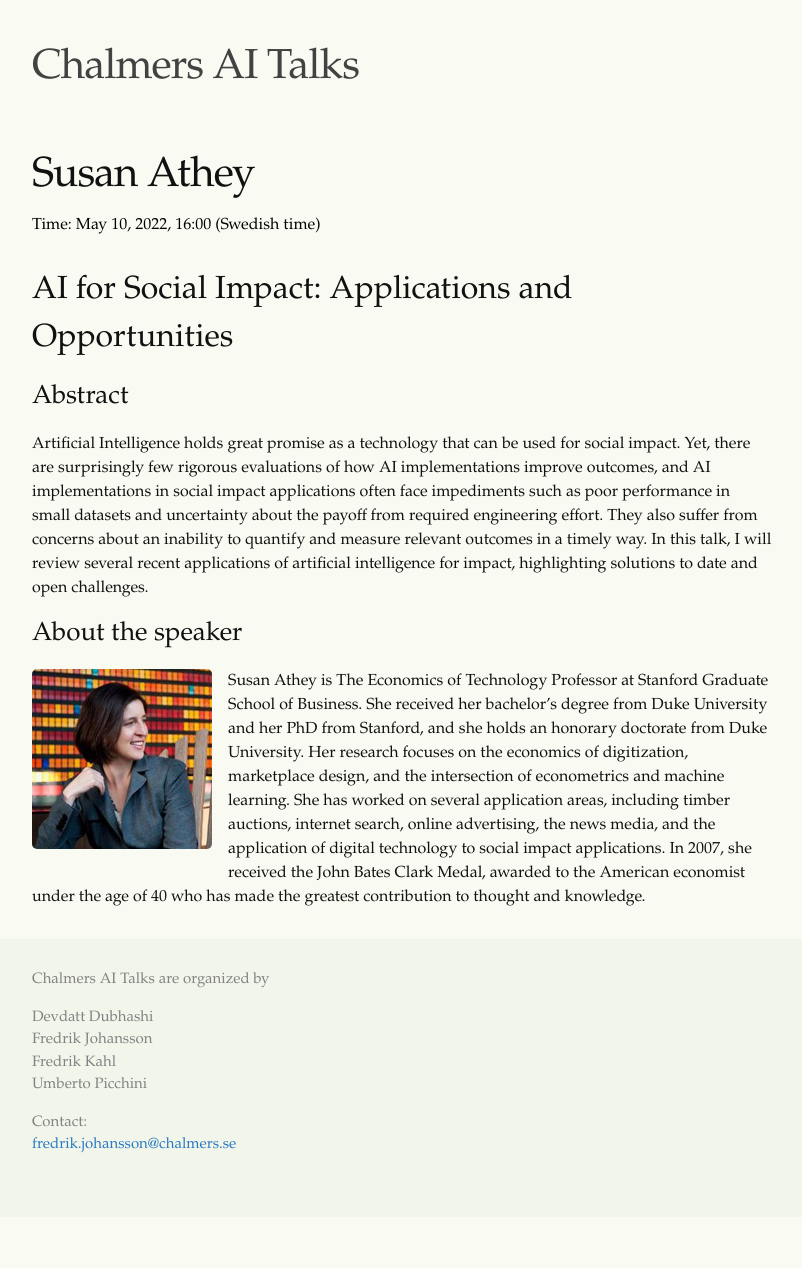
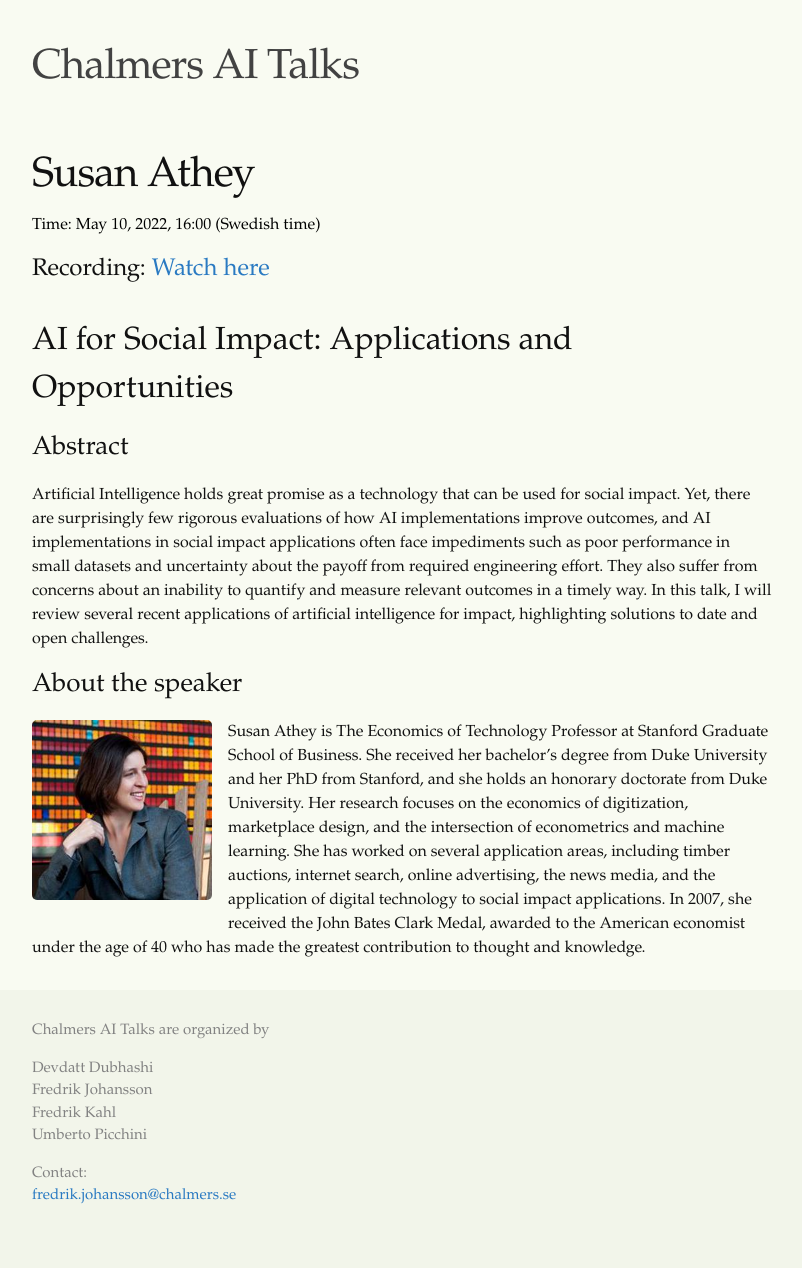
Before and after one commit to aitalks-se/aitalks-se.github.io, a Jekyll site: the page built from _posts/2022-05-10-susan-athey.markdown, in a window 1280 px wide. Shown: the whole page, without its empty margins (238-1040 px from the left). Built offline with Jekyll 4.4.1, drawn with Linux system fonts in a browser that asks for light colours; before the commit the page ends 1217 px from its top, so only the background shows below that; some of the changed lines change nothing that is shown.

Commit message:
athey link

```diff
--- a/_posts/2022-05-10-susan-athey.markdown
+++ b/_posts/2022-05-10-susan-athey.markdown
@@ -7,6 +7,7 @@ datenotset: false
 categories: aitalks
 image: assets/speakers/athey.jpeg
 zoom: https://ui.ungpd.com/Surveys/0649eac3-12ec-4d41-a640-d20a7d4e82f7
+recording: https://www.youtube.com/watch?v=XGCqkQu3JEU
 blurb: >-
   Susan Athey is The Economics of Technology Professor at Stanford Graduate School of Business. Her research focuses on the economics of digitization, marketplace design, and the intersection of econometrics and machine learning.
 ---
```
